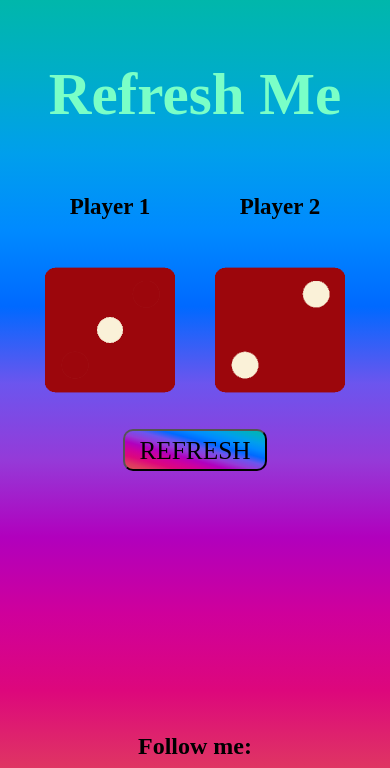
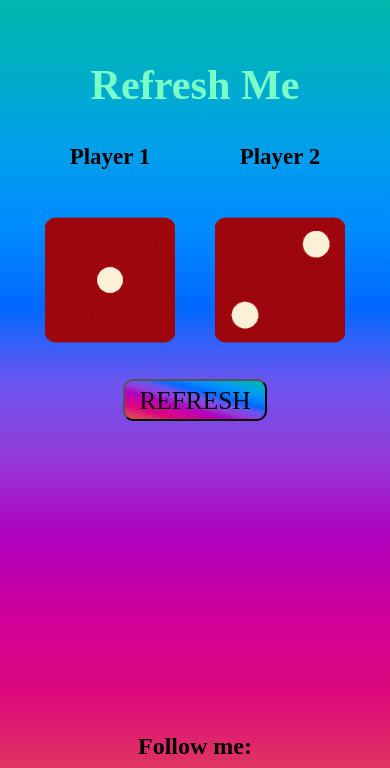
Before and after one commit to HasanjonDeveloper/Dice-Game-, a plain HTML site: page index.html in a window 390 px wide. Shown: the top 768 px of the page. Drawn offline with Linux system fonts and the light colour scheme; a web font is replaced by a local one.

Commit message:
bugs fixed

```diff
--- a/style.css
+++ b/style.css
@@ -74,7 +74,7 @@ button:hover  {
 @media (max-width: 400px) {
 
     h1 {
-        font-size: 7vh;
+        font-size: 5vh;
         margin: auto auto 5px auto;
         padding-top: 60px;
         color: rgb(122, 255, 199);
@@ -102,7 +102,7 @@ button:hover  {
      }
 
     .players-display {
-        margin-top: 50px;
+        margin-top: 20px;
     }
 
 }
```
